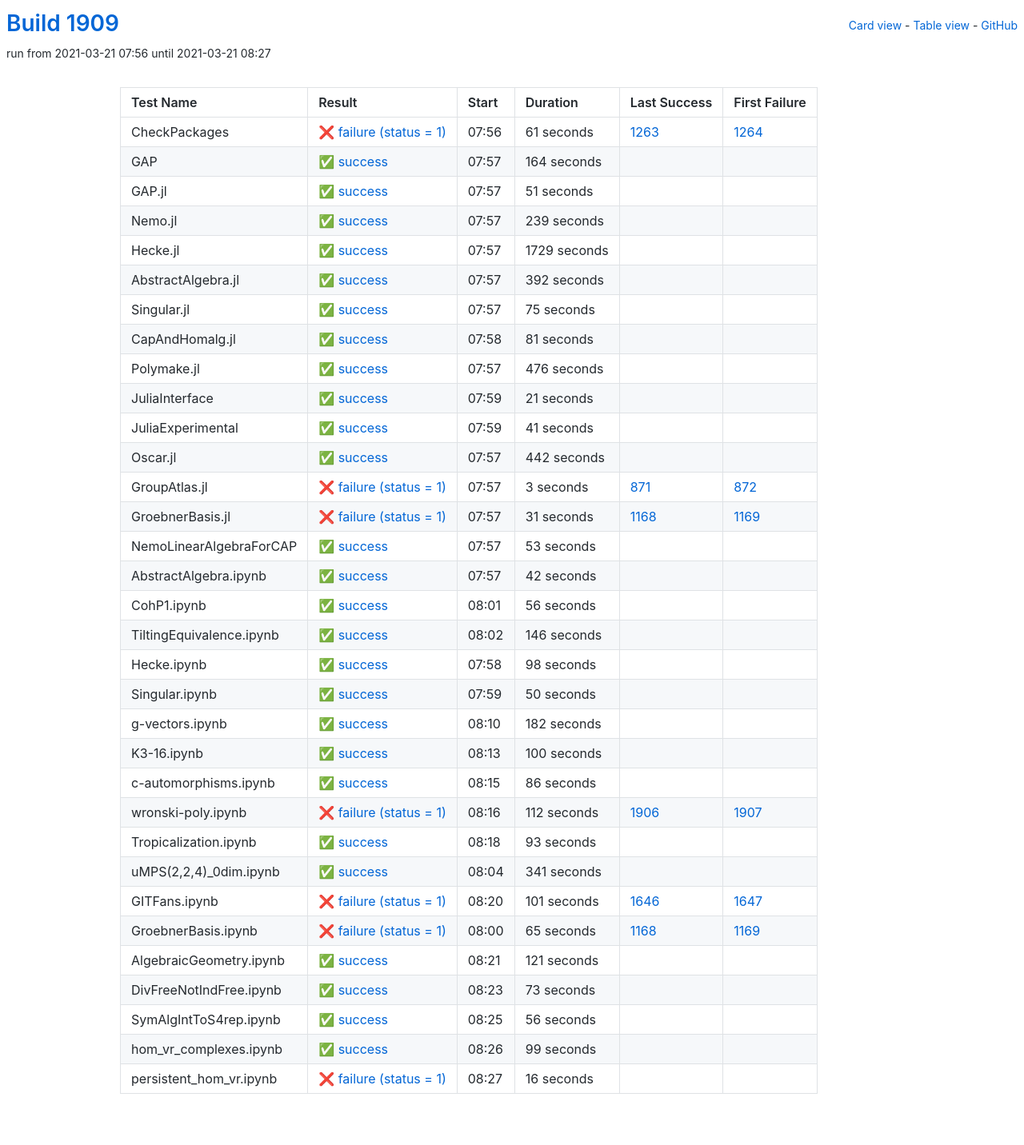
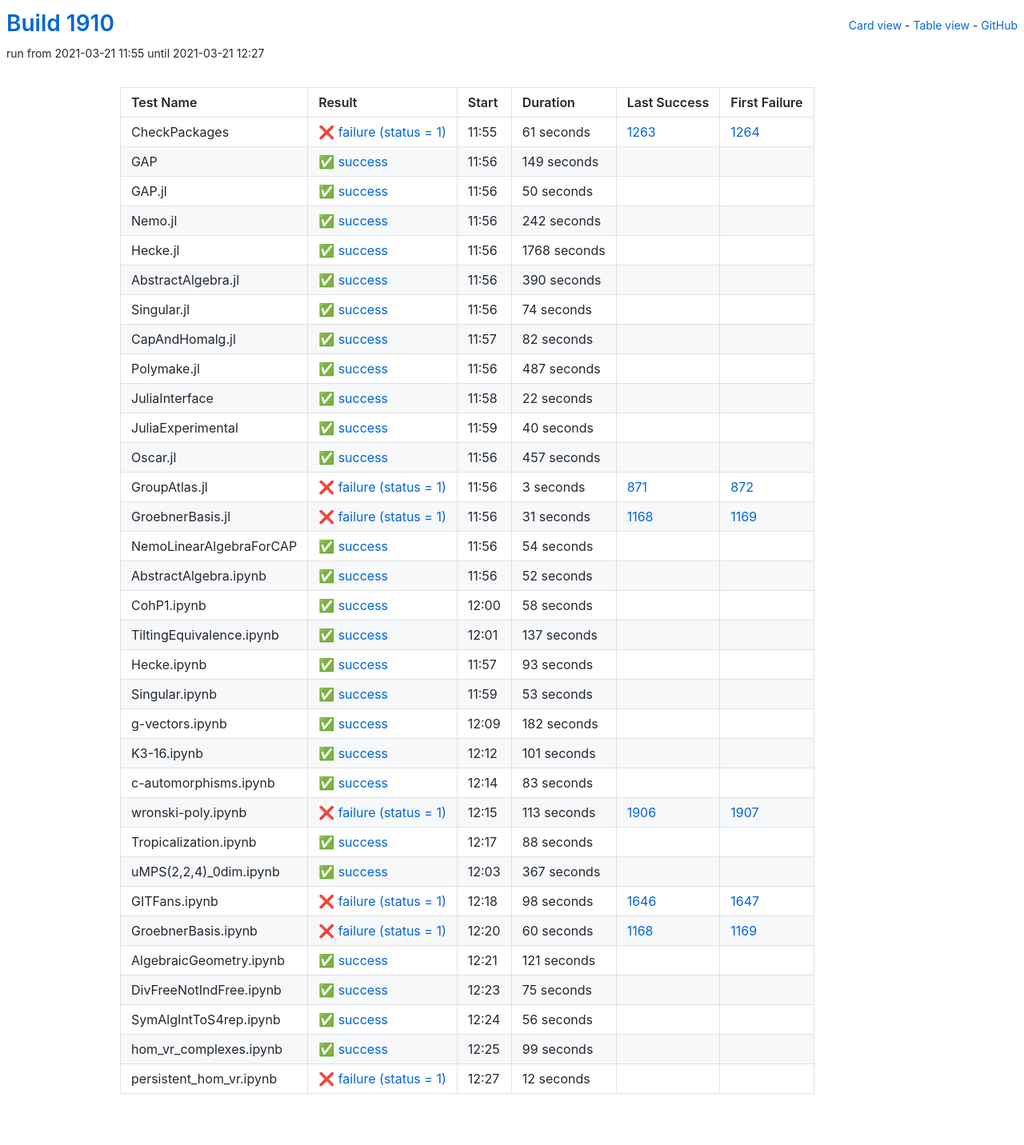
Before and after one commit to oscar-system/oscar-ci-status-stable, a Jekyll site: the page built from table.html, in a window 1280 px wide. Shown: the whole page at 80% size. Built offline with Jekyll 4.4.1, drawn with Linux system fonts in a browser that asks for light colours.

Commit message:
Build #1910

```diff
--- a/_data/ci.yml
+++ b/_data/ci.yml
@@ -1,6 +1,6 @@
 ---
-build: 1909
-build_url: https://oscarci.mathematik.uni-kl.de/job/oscar-stable/1909/
+build: 1910
+build_url: https://oscarci.mathematik.uni-kl.de/job/oscar-stable/1910/
 job: oscar-stable
 organization: oscar-system
 repo: oscar-ci-status-stable
@@ -8,8 +8,8 @@ repourl: https://github.com/oscar-system/oscar-ci-status-stable
 tests:
 - name: CheckPackages
   id: checkpackages
-  log: https://oscarci.mathematik.uni-kl.de/job/oscar-stable/1909/artifact/logs/build-1909/CheckPackages.log
-  start: 2021-03-21 07:56
+  log: https://oscarci.mathematik.uni-kl.de/job/oscar-stable/1910/artifact/logs/build-1910/CheckPackages.log
+  start: 2021-03-21 11:55
   success: false
   exitcode: 1
   status: failure
@@ -20,140 +20,140 @@ tests:
   first_failure_url: https://oscarci.mathematik.uni-kl.de/job/oscar-stable/1264/
 - name: GAP
   id: gap
-  log: https://oscarci.mathematik.uni-kl.de/job/oscar-stable/1909/artifact/logs/build-1909/GAP.log
-  start: 2021-03-21 07:57
+  log: https://oscarci.mathematik.uni-kl.de/job/oscar-stable/1910/artifact/logs/build-1910/GAP.log
+  start: 2021-03-21 11:56
   success: true
   exitcode: 0
   status: success
-  duration: 164
+  duration: 149
   last_success: false
   last_success_url:
   first_failure: false
   first_failure_url:
 - name: GAP.jl
   id: gap-jl
-  log: https://oscarci.mathematik.uni-kl.de/job/oscar-stable/1909/artifact/logs/build-1909/GAP.jl.log
-  start: 2021-03-21 07:57
+  log: https://oscarci.mathematik.uni-kl.de/job/oscar-stable/1910/artifact/logs/build-1910/GAP.jl.log
+  start: 2021-03-21 11:56
   success: true
   exitcode: 0
   status: success
-  duration: 51
+  duration: 50
   last_success: false
   last_success_url:
   first_failure: false
   first_failure_url:
 - name: Nemo.jl
   id: nemo-jl
-  log: https://oscarci.mathematik.uni-kl.de/job/oscar-stable/1909/artifact/logs/build-1909/Nemo.jl.log
-  start: 2021-03-21 07:57
+  log: https://oscarci.mathematik.uni-kl.de/job/oscar-stable/1910/artifact/logs/build-1910/Nemo.jl.log
+  start: 2021-03-21 11:56
   success: true
   exitcode: 0
   status: success
-  duration: 239
+  duration: 242
   last_success: false
   last_success_url:
   first_failure: false
   first_failure_url:
 - name: Hecke.jl
   id: hecke-jl
-  log: https://oscarci.mathematik.uni-kl.de/job/oscar-stable/1909/artifact/logs/build-1909/Hecke.jl.log
-  start: 2021-03-21 07:57
+  log: https://oscarci.mathematik.uni-kl.de/job/oscar-stable/1910/artifact/logs/build-1910/Hecke.jl.log
+  start: 2021-03-21 11:56
   success: true
   exitcode: 0
   status: success
-  duration: 1729
+  duration: 1768
   last_success: false
   last_success_url:
   first_failure: false
   first_failure_url:
 - name: AbstractAlgebra.jl
   id: abstractalgebra-jl
-  log: https://oscarci.mathematik.uni-kl.de/job/oscar-stable/1909/artifact/logs/build-1909/AbstractAlgebra.jl.log
-  start: 2021-03-21 07:57
+  log: https://oscarci.mathematik.uni-kl.de/job/oscar-stable/1910/artifact/logs/build-1910/AbstractAlgebra.jl.log
+  start: 2021-03-21 11:56
   success: true
   exitcode: 0
   status: success
-  duration: 392
+  duration: 390
   last_success: false
   last_success_url:
   first_failure: false
   first_failure_url:
 - name: Singular.jl
   id: singular-jl
-  log: https://oscarci.mathematik.uni-kl.de/job/oscar-stable/1909/artifact/logs/build-1909/Singular.jl.log
-  start: 2021-03-21 07:57
+  log: https://oscarci.mathematik.uni-kl.de/job/oscar-stable/1910/artifact/logs/build-1910/Singular.jl.log
+  start: 2021-03-21 11:56
   success: true
   exitcode: 0
   status: success
-  duration: 75
+  duration: 74
   last_success: false
   last_success_url:
   first_failure: false
   first_failure_url:
 - name: CapAndHomalg.jl
   id: capandhomalg-jl
-  log: https://oscarci.mathematik.uni-kl.de/job/oscar-stable/1909/artifact/logs/build-1909/CapAndHomalg.jl.log
-  start: 2021-03-21 07:58
+  log: https://oscarci.mathematik.uni-kl.de/job/oscar-stable/1910/artifact/logs/build-1910/CapAndHomalg.jl.log
+  start: 2021-03-21 11:57
   success: true
   exitcode: 0
   status: success
-  duration: 81
+  duration: 82
   last_success: false
   last_success_url:
   first_failure: false
   first_failure_url:
 - name: Polymake.jl
   id: polymake-jl
-  log: https://oscarci.mathematik.uni-kl.de/job/oscar-stable/1909/artifact/logs/build-1909/Polymake.jl.log
-  start: 2021-03-21 07:57
+  log: https://oscarci.mathematik.uni-kl.de/job/oscar-stable/1910/artifact/logs/build-1910/Polymake.jl.log
+  start: 2021-03-21 11:56
   success: true
   exitcode: 0
   status: success
-  duration: 476
+  duration: 487
   last_success: false
   last_success_url:
   first_failure: false
   first_failure_url:
 - name: JuliaInterface
   id: juliainterface
-  log: https://oscarci.mathematik.uni-kl.de/job/oscar-stable/1909/artifact/logs/build-1909/JuliaInterface.log
-  start: 2021-03-21 07:59
+  log: https://oscarci.mathematik.uni-kl.de/job/oscar-stable/1910/artifact/logs/build-1910/JuliaInterface.log
+  start: 2021-03-21 11:58
   success: true
   exitcode: 0
   status: success
-  duration: 21
+  duration: 22
   last_success: false
   last_success_url:
   first_failure: false
   first_failure_url:
 - name: JuliaExperimental
   id: juliaexperimental
-  log: https://oscarci.mathematik.uni-kl.de/job/oscar-stable/1909/artifact/logs/build-1909/JuliaExperimental.log
-  start: 2021-03-21 07:59
+  log: https://oscarci.mathematik.uni-kl.de/job/oscar-stable/1910/artifact/logs/build-1910/JuliaExperimental.log
+  start: 2021-03-21 11:59
   success: true
   exitcode: 0
   status: success
-  duration: 41
+  duration: 40
   last_success: false
   last_success_url:
   first_failure: false
   first_failure_url:
 - name: Oscar.jl
   id: oscar-jl
-  log: https://oscarci.mathematik.uni-kl.de/job/oscar-stable/1909/artifact/logs/build-1909/Oscar.jl.log
-  start: 2021-03-21 07:57
+  log: https://oscarci.mathematik.uni-kl.de/job/oscar-stable/1910/artifact/logs/build-1910/Oscar.jl.log
+  start: 2021-03-21 11:56
   success: true
   exitcode: 0
   status: success
-  duration: 442
+  duration: 457
   last_success: false
   last_success_url:
   first_failure: false
   first_failure_url:
 - name: GroupAtlas.jl
   id: groupatlas-jl
-  log: https://oscarci.mathematik.uni-kl.de/job/oscar-stable/1909/artifact/logs/build-1909/GroupAtlas.jl.log
-  start: 2021-03-21 07:57
+  log: https://oscarci.mathematik.uni-kl.de/job/oscar-stable/1910/artifact/logs/build-1910/GroupAtlas.jl.log
+  start: 2021-03-21 11:56
   success: false
   exitcode: 1
   status: failure
@@ -164,8 +164,8 @@ tests:
   first_failure_url: https://oscarci.mathematik.uni-kl.de/job/oscar-stable/872/
 - name: GroebnerBasis.jl
   id: groebnerbasis-jl
-  log: https://oscarci.mathematik.uni-kl.de/job/oscar-stable/1909/artifact/logs/build-1909/GroebnerBasis.jl.log
-  start: 2021-03-21 07:57
+  log: https://oscarci.mathematik.uni-kl.de/job/oscar-stable/1910/artifact/logs/build-1910/GroebnerBasis.jl.log
+  start: 2021-03-21 11:56
   success: false
   exitcode: 1
   status: failure
@@ -176,8 +176,68 @@ tests:
   first_failure_url: https://oscarci.mathematik.uni-kl.de/job/oscar-stable/1169/
 - name: NemoLinearAlgebraForCAP
   id: nemolinearalgebraforcap
-  log: https://oscarci.mathematik.uni-kl.de/job/oscar-stable/1909/artifact/logs/build-1909/NemoLinearAlgebraForCAP.log
-  start: 2021-03-21 07:57
+  log: https://oscarci.mathematik.uni-kl.de/job/oscar-stable/1910/artifact/logs/build-1910/NemoLinearAlgebraForCAP.log
+  start: 2021-03-21 11:56
+  success: true
+  exitcode: 0
+  status: success
+  duration: 54
+  last_success: false
+  last_success_url:
+  first_failure: false
+  first_failure_url:
+- name: AbstractAlgebra.ipynb
+  id: abstractalgebra-ipynb
+  log: https://oscarci.mathematik.uni-kl.de/job/oscar-stable/1910/artifact/logs/build-1910/AbstractAlgebra.ipynb.log
+  start: 2021-03-21 11:56
+  success: true
+  exitcode: 0
+  status: success
+  duration: 52
+  last_success: false
+  last_success_url:
+  first_failure: false
+  first_failure_url:
+- name: CohP1.ipynb
+  id: cohp1-ipynb
+  log: https://oscarci.mathematik.uni-kl.de/job/oscar-stable/1910/artifact/logs/build-1910/CohP1.ipynb.log
+  start: 2021-03-21 12:00
+  success: true
+  exitcode: 0
+  status: success
+  duration: 58
+  last_success: false
+  last_success_url:
+  first_failure: false
+  first_failure_url:
+- name: TiltingEquivalence.ipynb
+  id: tiltingequivalence-ipynb
+  log: https://oscarci.mathematik.uni-kl.de/job/oscar-stable/1910/artifact/logs/build-1910/TiltingEquivalence.ipynb.log
+  start: 2021-03-21 12:01
+  success: true
+  exitcode: 0
+  status: success
+  duration: 137
+  last_success: false
+  last_success_url:
+  first_failure: false
+  first_failure_url:
+- name: Hecke.ipynb
+  id: hecke-ipynb
+  log: https://oscarci.mathematik.uni-kl.de/job/oscar-stable/1910/artifact/logs/build-1910/Hecke.ipynb.log
+  start: 2021-03-21 11:57
+  success: true
+  exitcode: 0
+  status: success
+  duration: 93
+  last_success: false
+  last_success_url:
+  first_failure: false
+  first_failure_url:
+- name: Singular.ipynb
+  id: singular-ipynb
+  log: https://oscarci.mathematik.uni-kl.de/job/oscar-stable/1910/artifact/logs/build-1910/Singular.ipynb.log
+  start: 2021-03-21 11:59
   success: true
   exitcode: 0
   status: success
@@ -186,70 +246,10 @@ tests:
   last_success_url:
   first_failure: false
   first_failure_url:
-- name: AbstractAlgebra.ipynb
-  id: abstractalgebra-ipynb
-  log: https://oscarci.mathematik.uni-kl.de/job/oscar-stable/1909/artifact/logs/build-1909/AbstractAlgebra.ipynb.log
-  start: 2021-03-21 07:57
-  success: true
-  exitcode: 0
-  status: success
-  duration: 42
-  last_success: false
-  last_success_url:
-  first_failure: false
-  first_failure_url:
-- name: CohP1.ipynb
-  id: cohp1-ipynb
-  log: https://oscarci.mathematik.uni-kl.de/job/oscar-stable/1909/artifact/logs/build-1909/CohP1.ipynb.log
-  start: 2021-03-21 08:01
-  success: true
-  exitcode: 0
-  status: success
-  duration: 56
-  last_success: false
-  last_success_url:
-  first_failure: false
-  first_failure_url:
-- name: TiltingEquivalence.ipynb
-  id: tiltingequivalence-ipynb
-  log: https://oscarci.mathematik.uni-kl.de/job/oscar-stable/1909/artifact/logs/build-1909/TiltingEquivalence.ipynb.log
-  start: 2021-03-21 08:02
-  success: true
-  exitcode: 0
-  status: success
-  duration: 146
-  last_success: false
-  last_success_url:
-  first_failure: false
-  first_failure_url:
-- name: Hecke.ipynb
-  id: hecke-ipynb
-  log: https://oscarci.mathematik.uni-kl.de/job/oscar-stable/1909/artifact/logs/build-1909/Hecke.ipynb.log
-  start: 2021-03-21 07:58
-  success: true
-  exitcode: 0
-  status: success
-  duration: 98
-  last_success: false
-  last_success_url:
-  first_failure: false
-  first_failure_url:
-- name: Singular.ipynb
-  id: singular-ipynb
-  log: https://oscarci.mathematik.uni-kl.de/job/oscar-stable/1909/artifact/logs/build-1909/Singular.ipynb.log
-  start: 2021-03-21 07:59
-  success: true
-  exitcode: 0
-  status: success
-  duration: 50
-  last_success: false
-  last_success_url:
-  first_failure: false
-  first_failure_url:
 - name: g-vectors.ipynb
   id: g-vectors-ipynb
-  log: https://oscarci.mathematik.uni-kl.de/job/oscar-stable/1909/artifact/logs/build-1909/g-vectors.ipynb.log
-  start: 2021-03-21 08:10
+  log: https://oscarci.mathematik.uni-kl.de/job/oscar-stable/1910/artifact/logs/build-1910/g-vectors.ipynb.log
+  start: 2021-03-21 12:09
   success: true
   exitcode: 0
   status: success
@@ -260,92 +260,92 @@ tests:
   first_failure_url:
 - name: K3-16.ipynb
   id: k3-16-ipynb
-  log: https://oscarci.mathematik.uni-kl.de/job/oscar-stable/1909/artifact/logs/build-1909/K3-16.ipynb.log
-  start: 2021-03-21 08:13
+  log: https://oscarci.mathematik.uni-kl.de/job/oscar-stable/1910/artifact/logs/build-1910/K3-16.ipynb.log
+  start: 2021-03-21 12:12
   success: true
   exitcode: 0
   status: success
-  duration: 100
+  duration: 101
   last_success: false
   last_success_url:
   first_failure: false
   first_failure_url:
 - name: c-automorphisms.ipynb
   id: c-automorphisms-ipynb
-  log: https://oscarci.mathematik.uni-kl.de/job/oscar-stable/1909/artifact/logs/build-1909/c-automorphisms.ipynb.log
-  start: 2021-03-21 08:15
+  log: https://oscarci.mathematik.uni-kl.de/job/oscar-stable/1910/artifact/logs/build-1910/c-automorphisms.ipynb.log
+  start: 2021-03-21 12:14
   success: true
   exitcode: 0
   status: success
-  duration: 86
+  duration: 83
   last_success: false
   last_success_url:
   first_failure: false
   first_failure_url:
 - name: wronski-poly.ipynb
   id: wronski-poly-ipynb
-  log: https://oscarci.mathematik.uni-kl.de/job/oscar-stable/1909/artifact/logs/build-1909/wronski-poly.ipynb.log
-  start: 2021-03-21 08:16
+  log: https://oscarci.mathematik.uni-kl.de/job/oscar-stable/1910/artifact/logs/build-1910/wronski-poly.ipynb.log
+  start: 2021-03-21 12:15
   success: false
   exitcode: 1
   status: failure
-  duration: 112
+  duration: 113
   last_success: 1906
   last_success_url: https://oscarci.mathematik.uni-kl.de/job/oscar-stable/1906/
   first_failure: 1907
   first_failure_url: https://oscarci.mathematik.uni-kl.de/job/oscar-stable/1907/
 - name: Tropicalization.ipynb
   id: tropicalization-ipynb
-  log: https://oscarci.mathematik.uni-kl.de/job/oscar-stable/1909/artifact/logs/build-1909/Tropicalization.ipynb.log
-  start: 2021-03-21 08:18
+  log: https://oscarci.mathematik.uni-kl.de/job/oscar-stable/1910/artifact/logs/build-1910/Tropicalization.ipynb.log
+  start: 2021-03-21 12:17
   success: true
   exitcode: 0
   status: success
-  duration: 93
+  duration: 88
   last_success: false
   last_success_url:
   first_failure: false
   first_failure_url:
 - name: uMPS(2,2,4)_0dim.ipynb
   id: umps-2-2-4-0dim-ipynb
-  log: https://oscarci.mathematik.uni-kl.de/job/oscar-stable/1909/artifact/logs/build-1909/uMPS-2-2-4-_0dim.ipynb.log
-  start: 2021-03-21 08:04
+  log: https://oscarci.mathematik.uni-kl.de/job/oscar-stable/1910/artifact/logs/build-1910/uMPS-2-2-4-_0dim.ipynb.log
+  start: 2021-03-21 12:03
   success: true
   exitcode: 0
   status: success
-  duration: 341
+  duration: 367
   last_success: false
   last_success_url:
   first_failure: false
   first_failure_url:
 - name: GITFans.ipynb
   id: gitfans-ipynb
-  log: https://oscarci.mathematik.uni-kl.de/job/oscar-stable/1909/artifact/logs/build-1909/GITFans.ipynb.log
-  start: 2021-03-21 08:20
+  log: https://oscarci.mathematik.uni-kl.de/job/oscar-stable/1910/artifact/logs/build-1910/GITFans.ipynb.log
+  start: 2021-03-21 12:18
   success: false
   exitcode: 1
   status: failure
-  duration: 101
+  duration: 98
   last_success: 1646
   last_success_url: https://oscarci.mathematik.uni-kl.de/job/oscar-stable/1646/
   first_failure: 1647
   first_failure_url: https://oscarci.mathematik.uni-kl.de/job/oscar-stable/1647/
 - name: GroebnerBasis.ipynb
   id: groebnerbasis-ipynb
-  log: https://oscarci.mathematik.uni-kl.de/job/oscar-stable/1909/artifact/logs/build-1909/GroebnerBasis.ipynb.log
-  start: 2021-03-21 08:00
+  log: https://oscarci.mathematik.uni-kl.de/job/oscar-stable/1910/artifact/logs/build-1910/GroebnerBasis.ipynb.log
+  start: 2021-03-21 12:20
   success: false
   exitcode: 1
   status: failure
-  duration: 65
+  duration: 60
   last_success: 1168
   last_success_url: https://oscarci.mathematik.uni-kl.de/job/oscar-stable/1168/
   first_failure: 1169
   first_failure_url: https://oscarci.mathematik.uni-kl.de/job/oscar-stable/1169/
 - name: AlgebraicGeometry.ipynb
   id: algebraicgeometry-ipynb
-  log: https://oscarci.mathematik.uni-kl.de/job/oscar-stable/1909/artifact/logs/build-1909/AlgebraicGeometry.ipynb.log
-  start: 2021-03-21 08:21
+  log: https://oscarci.mathematik.uni-kl.de/job/oscar-stable/1910/artifact/logs/build-1910/AlgebraicGeometry.ipynb.log
+  start: 2021-03-21 12:21
   success: true
   exitcode: 0
   status: success
@@ -356,20 +356,20 @@ tests:
   first_failure_url:
 - name: DivFreeNotIndFree.ipynb
   id: divfreenotindfree-ipynb
-  log: https://oscarci.mathematik.uni-kl.de/job/oscar-stable/1909/artifact/logs/build-1909/DivFreeNotIndFree.ipynb.log
-  start: 2021-03-21 08:23
+  log: https://oscarci.mathematik.uni-kl.de/job/oscar-stable/1910/artifact/logs/build-1910/DivFreeNotIndFree.ipynb.log
+  start: 2021-03-21 12:23
   success: true
   exitcode: 0
   status: success
-  duration: 73
+  duration: 75
   last_success: false
   last_success_url:
   first_failure: false
   first_failure_url:
 - name: SymAlgIntToS4rep.ipynb
   id: symalginttos4rep-ipynb
-  log: https://oscarci.mathematik.uni-kl.de/job/oscar-stable/1909/artifact/logs/build-1909/SymAlgIntToS4rep.ipynb.log
-  start: 2021-03-21 08:25
+  log: https://oscarci.mathematik.uni-kl.de/job/oscar-stable/1910/artifact/logs/build-1910/SymAlgIntToS4rep.ipynb.log
+  start: 2021-03-21 12:24
   success: true
   exitcode: 0
   status: success
@@ -380,8 +380,8 @@ tests:
   first_failure_url:
 - name: hom_vr_complexes.ipynb
   id: hom-vr-complexes-ipynb
-  log: https://oscarci.mathematik.uni-kl.de/job/oscar-stable/1909/artifact/logs/build-1909/hom_vr_complexes.ipynb.log
-  start: 2021-03-21 08:26
+  log: https://oscarci.mathematik.uni-kl.de/job/oscar-stable/1910/artifact/logs/build-1910/hom_vr_complexes.ipynb.log
+  start: 2021-03-21 12:25
   success: true
   exitcode: 0
   status: success
@@ -392,12 +392,12 @@ tests:
   first_failure_url:
 - name: persistent_hom_vr.ipynb
   id: persistent-hom-vr-ipynb
-  log: https://oscarci.mathematik.uni-kl.de/job/oscar-stable/1909/artifact/logs/build-1909/persistent_hom_vr.ipynb.log
-  start: 2021-03-21 08:27
+  log: https://oscarci.mathematik.uni-kl.de/job/oscar-stable/1910/artifact/logs/build-1910/persistent_hom_vr.ipynb.log
+  start: 2021-03-21 12:27
   success: false
   exitcode: 1
   status: failure
-  duration: 16
+  duration: 12
   last_success: false
   last_success_url:
   first_failure: false
```
Also changed, not shown: README.md.
